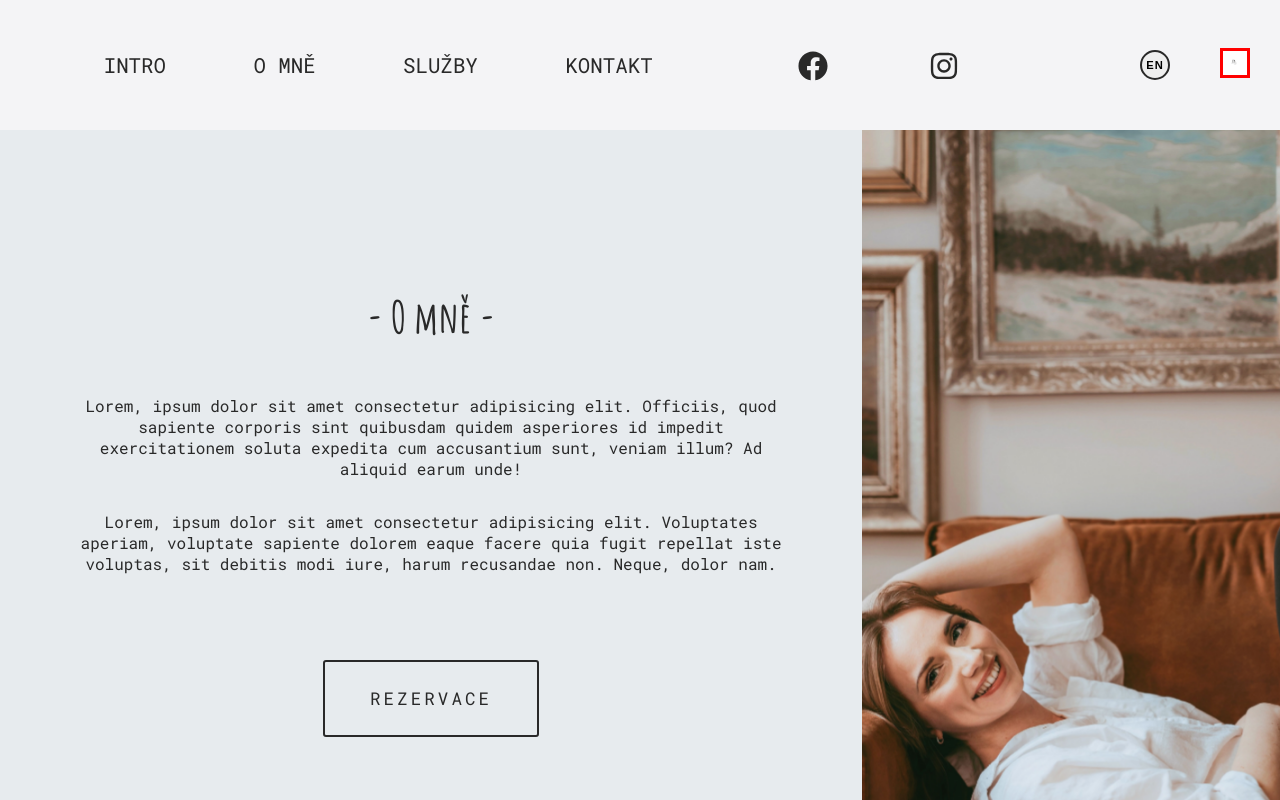
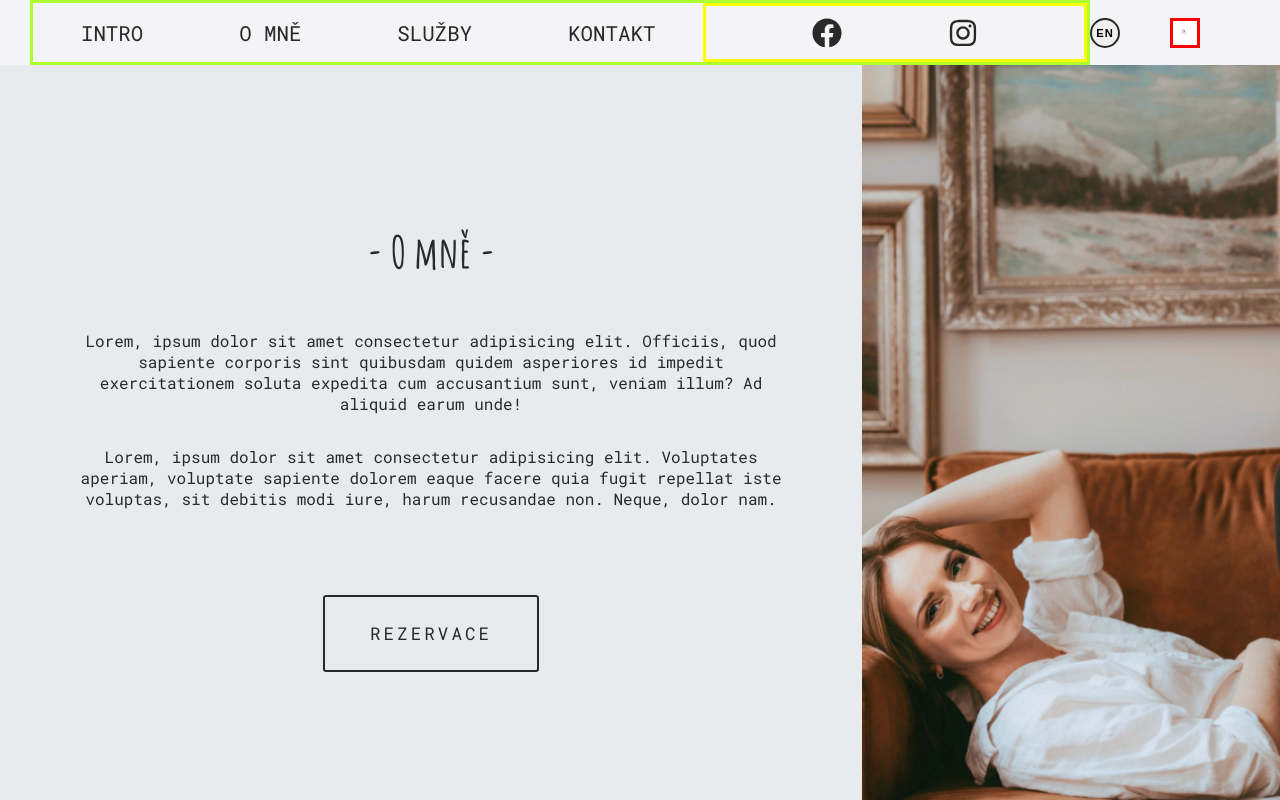
Before and after one commit to Maree13/paulinesky-studio, a React (Create React App) app: page /aboutme in a window 1280 px wide. Shown: the top 800 px of the page. Built offline with nearby package versions, Linux system fonts and the light colour scheme; a web font is replaced by a local one.

Commit message:
pozicovani menu po vlozeni loga - bordylek

```diff
--- a/src/components/Navbar.js
+++ b/src/components/Navbar.js
@@ -35,9 +35,7 @@ const Navbar = () => {
         {/* Toggle icon based on isOpen state */}
       </button>
 
-      <div className="logo-container">
-        <img className="logo" src={logo} alt="Logo" />
-      </div>
+      <img className="logo" src={logo} alt="Logo" />
 
       {/* Tlačidlo na prepínanie jazykov, umístěné vedle hamburger menu */}
       <button className="language-toggle" onClick={toggleLanguage}>
--- a/src/index.css
+++ b/src/index.css
@@ -102,16 +102,15 @@ header {
   display: flex;
   justify-content: space-between;
   align-items: center;
-  padding: 30px;
+  /* padding: 30px; */
   background-color: var(--background-header-1);
-  height: 70px;
+  /* height: 70px; */
   font-size: 1.3rem;
+  border: solid 3px greenyellow;
 }
 
 @media (max-width: 768px) {
-  .navbar-navigation {
-    padding: 15px;
-  }
+
 
   header {
     position: sticky;
@@ -144,6 +143,7 @@ header {
   width: 40%;
   justify-content: space-evenly;
   /* flex-grow: 1; */
+  border: solid 3px yellow;
 }
 
 .social-media-icon {
@@ -159,7 +159,9 @@ header {
   justify-content: center;
   width: 30px;
   height: 30px;
-  margin: 50px;
+  /* margin: 50px; */
+  /* margin-left: 50px;
+  margin-right: 50px; */
   border: solid 2.48px var(--color-1);
   border-radius: 50%;
   font-size: 0.7rem;
@@ -181,7 +183,8 @@ header {
 
 /* NAVBAR HAMBURGER MENU _ Responsive - MOBILE */
 
-@media (max-width: 768px) {
+/* @media (max-width: 768px)  */
+@media (max-width: 1024px) {
 
   header {
     flex-direction: row;
@@ -947,10 +950,13 @@ header {
 }
 
 /* LOGO SA MUSI PREVIEST Z JPG NA SVG */
+
 .logo {
   width: 30px;
   height: 30px;
   border: solid 3px red;
+  margin-left: 50px;
+  margin-right: 50px;
 }
 
 @media (max-width: 768px) {
```
